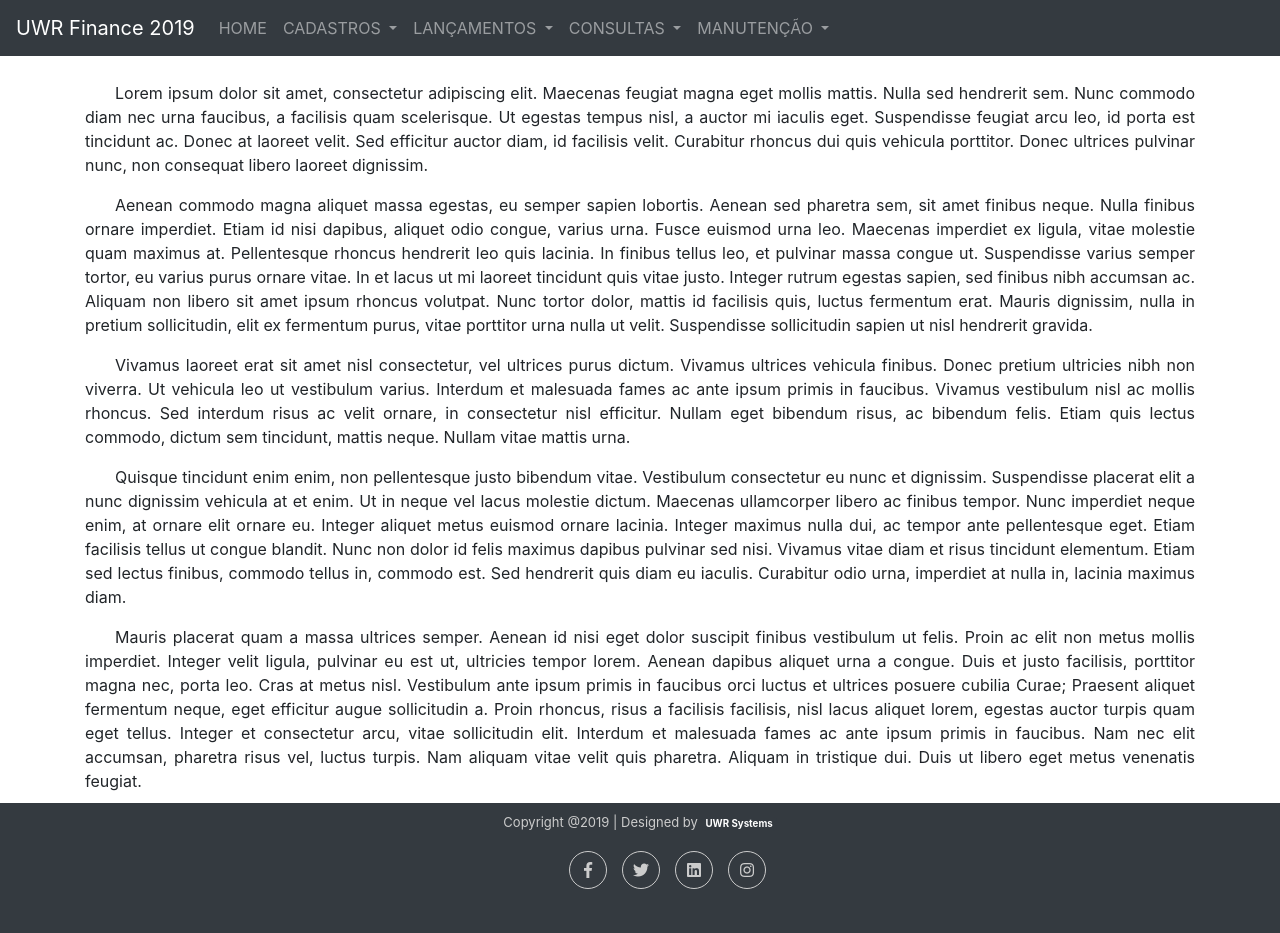
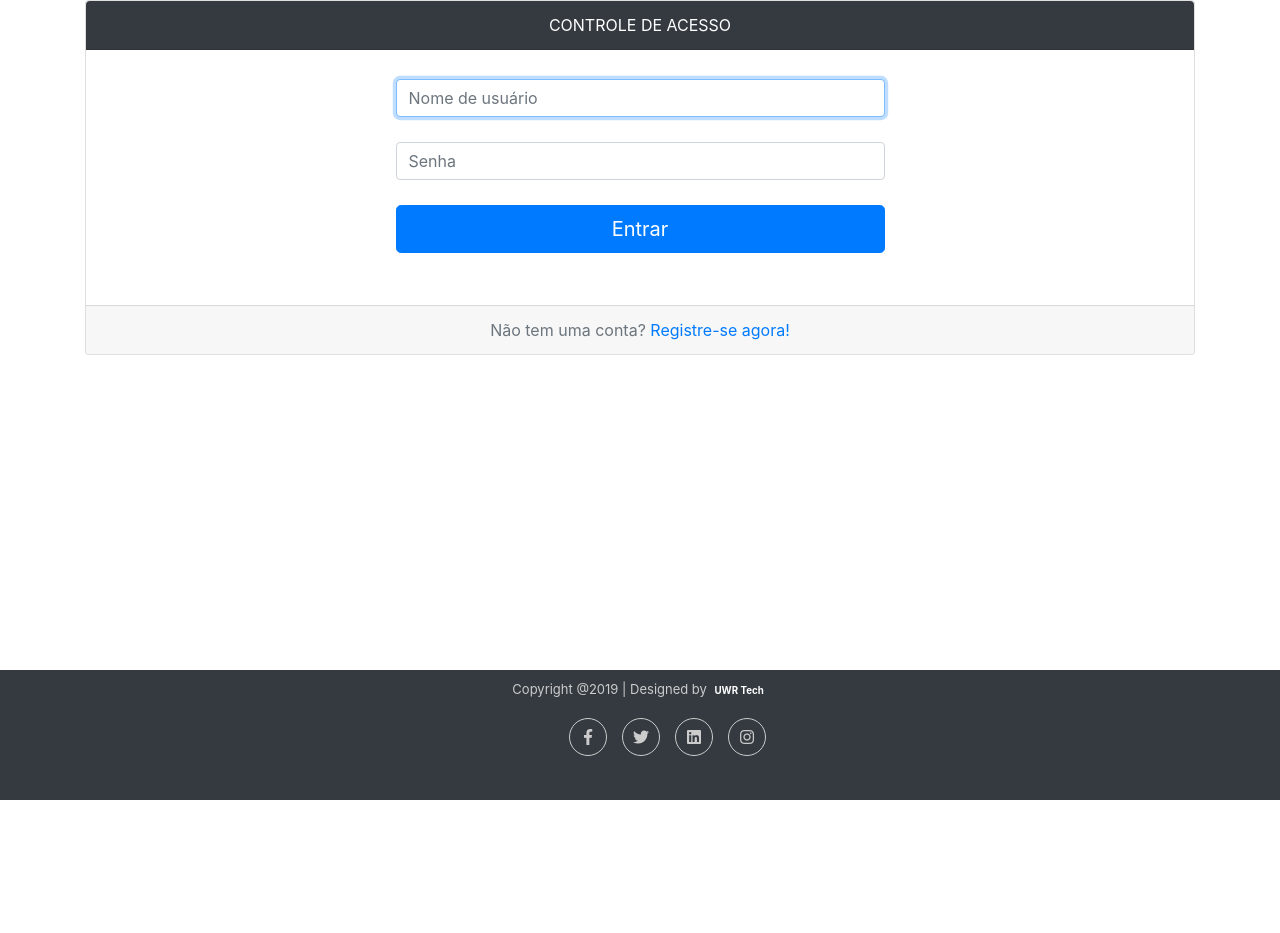
Before and after one commit to uliwill/uwr_fin, a PHP site: page / in a window 1280 px wide. After the commit the page ends 800 px from the top, so only its background shows below. Run offline with PHP 8.4, Linux system fonts and the light colour scheme; some libraries are stand-ins or nearby versions.

Commit message:
Ajustes página de login.

```diff
--- a/footer.html
+++ b/footer.html
@@ -1,10 +1,10 @@
 <!-- FOOTER - BEGIN -->
 <footer class="footer bg-dark">
     <div class="container">
-        <p class="text-center">Copyright @2019 | Designed by <a href="http://www.uwrsystems.com.br" target="_blank" class="badge badge-dark">UWR Systems</a></p>
+        <p class="text-center">Copyright @2019 | Designed by <a href="http://www.uwrtech.com.br" target="_blank" class="badge badge-dark">UWR Tech</a></p>
 
         <ul class="social_footer_ul">
-            <li><a href="https://www.facebook.com/uwrsystems/" target="_blank"><i class="fab fa-facebook-f"></i></a></li>
+            <li><a href="https://www.facebook.com/uwrtech/" target="_blank"><i class="fab fa-facebook-f"></i></a></li>
             <li><a href="http://www.twitter.com/uliwill" target="_blank"><i class="fab fa-twitter"></i></a></li>
             <li><a href="https://www.linkedin.com/in/ulisses-willian-reichenbach-1852b432/" target="_blank"><i class="fab fa-linkedin"></i></a></li>
             <li><a href="https://www.instagram.com/uliwill/?hl=pt-br" target="_blank"><i class="fab fa-instagram"></i></a></li>
@@ -19,4 +19,4 @@
 <script src="js/bootstrap.min.js"></script>
 
 <!-- UWR Finance 2019 JavaScript -->
-<script src="js/uwr_finance2019.js"></script>
+<script src="js/uwr_finance.js"></script>
--- a/head.html
+++ b/head.html
@@ -14,10 +14,10 @@
 	<link rel="stylesheet" href="https://use.fontawesome.com/releases/v5.2.0/css/all.css" integrity="sha384-hWVjflwFxL6sNzntih27bfxkr27PmbbK/iSvJ+a4+0owXq79v+lsFkW54bOGbiDQ" crossorigin="anonymous">
 
 	<!-- UWR Finance 2019 CSS -->
- 	<link rel="stylesheet" href="css/uwr_finance2019.css">
+ 	<link rel="stylesheet" href="css/uwr_finance.css">
 
 	<!-- UWR Finance 2019 -->
 	 <link rel="shortcut icon" href="images/money-bag.ico" type="image/x-icon" />
 
-	<title>UWR Finance 2019</title>
+	<title>UWR Finance - Controle de despesas pessoais</title>
 </head>
--- a/header.html
+++ b/header.html
@@ -1,7 +1,7 @@
 <!-- HEADER - BEGIN -->
 <header>
     <nav class="navbar navbar-expand-lg navbar-dark bg-dark"  role="navigation">
-        <a class="navbar-brand" href="#">UWR Finance 2019</a>
+        <a class="navbar-brand" href="#">UWR Finance</a>
         <button class="navbar-toggler" type="button" data-toggle="collapse" data-target="#navbarToggler" aria-controls="navbarToggler" aria-expanded="false" aria-label="Toggle navigation">
             <span class="navbar-toggler-icon"></span>
         </button>
@@ -53,6 +53,9 @@
                         <a class="dropdown-item" href="#" onclick="CarregaPage('manut_usuario.html')">Usuários</a>
                     </div>
                 </li>
+                <li class="nav-item">
+                    <a class="nav-link" href="sair.php">SAIR</a>
+                </li>
             </ul>
         </div>
     </nav>
--- a/home.html
+++ b/home.html
@@ -3,7 +3,3 @@
 <p class="texto_justificado">Aenean commodo magna aliquet massa egestas, eu semper sapien lobortis. Aenean sed pharetra sem, sit amet finibus neque. Nulla finibus ornare imperdiet. Etiam id nisi dapibus, aliquet odio congue, varius urna. Fusce euismod urna leo. Maecenas imperdiet ex ligula, vitae molestie quam maximus at. Pellentesque rhoncus hendrerit leo quis lacinia. In finibus tellus leo, et pulvinar massa congue ut. Suspendisse varius semper tortor, eu varius purus ornare vitae. In et lacus ut mi laoreet tincidunt quis vitae justo. Integer rutrum egestas sapien, sed finibus nibh accumsan ac. Aliquam non libero sit amet ipsum rhoncus volutpat. Nunc tortor dolor, mattis id facilisis quis, luctus fermentum erat. Mauris dignissim, nulla in pretium sollicitudin, elit ex fermentum purus, vitae porttitor urna nulla ut velit. Suspendisse sollicitudin sapien ut nisl hendrerit gravida.</p>
 
 <p class="texto_justificado">Vivamus laoreet erat sit amet nisl consectetur, vel ultrices purus dictum. Vivamus ultrices vehicula finibus. Donec pretium ultricies nibh non viverra. Ut vehicula leo ut vestibulum varius. Interdum et malesuada fames ac ante ipsum primis in faucibus. Vivamus vestibulum nisl ac mollis rhoncus. Sed interdum risus ac velit ornare, in consectetur nisl efficitur. Nullam eget bibendum risus, ac bibendum felis. Etiam quis lectus commodo, dictum sem tincidunt, mattis neque. Nullam vitae mattis urna.</p>
-
-<p class="texto_justificado">Quisque tincidunt enim enim, non pellentesque justo bibendum vitae. Vestibulum consectetur eu nunc et dignissim. Suspendisse placerat elit a nunc dignissim vehicula at et enim. Ut in neque vel lacus molestie dictum. Maecenas ullamcorper libero ac finibus tempor. Nunc imperdiet neque enim, at ornare elit ornare eu. Integer aliquet metus euismod ornare lacinia. Integer maximus nulla dui, ac tempor ante pellentesque eget. Etiam facilisis tellus ut congue blandit. Nunc non dolor id felis maximus dapibus pulvinar sed nisi. Vivamus vitae diam et risus tincidunt elementum. Etiam sed lectus finibus, commodo tellus in, commodo est. Sed hendrerit quis diam eu iaculis. Curabitur odio urna, imperdiet at nulla in, lacinia maximus diam.</p>
-
-<p class="texto_justificado">Mauris placerat quam a massa ultrices semper. Aenean id nisi eget dolor suscipit finibus vestibulum ut felis. Proin ac elit non metus mollis imperdiet. Integer velit ligula, pulvinar eu est ut, ultricies tempor lorem. Aenean dapibus aliquet urna a congue. Duis et justo facilisis, porttitor magna nec, porta leo. Cras at metus nisl. Vestibulum ante ipsum primis in faucibus orci luctus et ultrices posuere cubilia Curae; Praesent aliquet fermentum neque, eget efficitur augue sollicitudin a. Proin rhoncus, risus a facilisis facilisis, nisl lacus aliquet lorem, egestas auctor turpis quam eget tellus. Integer et consectetur arcu, vitae sollicitudin elit. Interdum et malesuada fames ac ante ipsum primis in faucibus. Nam nec elit accumsan, pharetra risus vel, luctus turpis. Nam aliquam vitae velit quis pharetra. Aliquam in tristique dui. Duis ut libero eget metus venenatis feugiat.</p>
--- a/index.php
+++ b/index.php
@@ -1,15 +1,62 @@
 <?php
-    include("conn.php");
+    include_once("conn.php");
 ?>
 <html lang="pt-br">
-    <?php
-        include("head.html");
-    ?>
+
+<?php
+    include_once("head.html");
+?>
 <body>
-    <?php
-        include("header.html");
-        include("main.html");
-        include("footer.html");
-    ?>
+
+<div class="container">
+
+
+    <div class="card text-center">
+        <div class="card-header bg-dark texto_branco rounded-top">
+            CONTROLE DE ACESSO
+        </div>
+        <div class="card-body">
+            <div class="row">
+                <div class="col-3"></div>
+                <div class="col-6">
+                    <form class="form-horizontal" action="valida_acesso.php" method="post" id="form_login">
+                        <fieldset>
+                            <!-- Text input-->
+                            <div class="form-group">
+                                <label class="col-md-12 control-label" for="usu_usuario"></label>
+                                <div class="col-md-12">
+                                    <input id="usu_usuario" name="usu_usuario" type="text" placeholder="Nome de usuário" class="form-control input-md" required >
+                                </div>
+                            </div>
+
+                            <!-- Password input-->
+                            <div class="form-group">
+                                <label class="col-md-12 control-label" for="usu_senha"></label>
+                                <div class="col-md-12">
+                                    <input id="usu_senha" name="usu_senha" type="password" placeholder="Senha" class="form-control input-md" required >
+                                </div>
+                            </div>
+
+                            <!-- Button -->
+                            <div class="form-group">
+                                <label class="col-md-12 control-label" for="btn_login"></label>
+                                <div class="col-md-12">
+                                    <button id="btn_login" name="btn_login" class="btn btn-primary btn-lg btn-block">Entrar</button>
+                                </div>
+                            </div>
+                        </fieldset>
+                    </form>
+                </div>
+                <div class="col-3"></div>
+            </div>
+        </div>
+        <div class="card-footer text-muted rounded-bottom">
+            Não tem uma conta? <a href="#">Registre-se agora!</a>
+        </div>
+    </div>
+</div>
+<?php
+    include_once("footer.html");
+?>
 </body>
 </html>
--- /dev/null
+++ b/js/uwr_finance.js
@@ -0,0 +1,32 @@
+// INICIALIZAÇÃO DO SISTEMA **********************************************************************************
+$(function() {
+    $("#conteudo").load("home.html");
+    $('#usu_usuario').focus();
+})
+// FIM - INICIALIZAÇÃO DO SISTEMA ****************************************************************************
+
+// CARREGA LINKS MENU ****************************************************************************************
+function CarregaPage(page) {
+    $("#conteudo").load(page);
+    event.preventDefault();
+}
+// FIM - CARREGA LINKS MENU **********************************************************************************
+
+$('#btn_login').click(function() {
+    var campo_vazio = false;
+
+    if($('#usu_usuario').val() == '') {
+        $('#usu_usuario').css({'border-color': '#A94442'});
+        campo_vazio = true;
+        $('#usu_usuario').focus();
+    } else {
+        $('#usu_usuario').css({'border-color': '#CCC'});
+    }
+    if($('#usu_senha').val() == '') {
+        $('#usu_senha').css({'border-color': '#A94442'});
+        campo_vazio = true;
+    } else {
+        $('#usu_senha').css({'border-color': '#CCC'});
+    }
+    if(campo_vazio) return false;
+});
--- a/js/uwr_finance2019.js
+++ /dev/null
@@ -1,13 +0,0 @@
-// INICIALIZAÇÃO DO SISTEMA **********************************************************************************
-$(function() {
-    $("#conteudo").load("home.html");
-})
-// FIM - INICIALIZAÇÃO DO SISTEMA ****************************************************************************
-
-// CARREGA LINKS MENU ****************************************************************************************
-function CarregaPage(page) {
-    // console.log(page);
-    $("#conteudo").load(page);
-    event.preventDefault();
-}
-// FIM - CARREGA LINKS MENU **********************************************************************************
--- /dev/null
+++ b/sair.php
@@ -0,0 +1,3 @@
+<?php
+    header('Location: index.php');
+?>
--- /dev/null
+++ b/valida_acesso.php
@@ -0,0 +1,3 @@
+<?php
+    header('Location: home.php');
+?>
```
Also changed, not shown: conn.php (+0 -22 lines), home.php (added, +15 -0 lines), css/uwr_finance.css (renamed from css/uwr_finance2019.css), 1 other file. Lines whose indentation alone changed are shown as unchanged.
